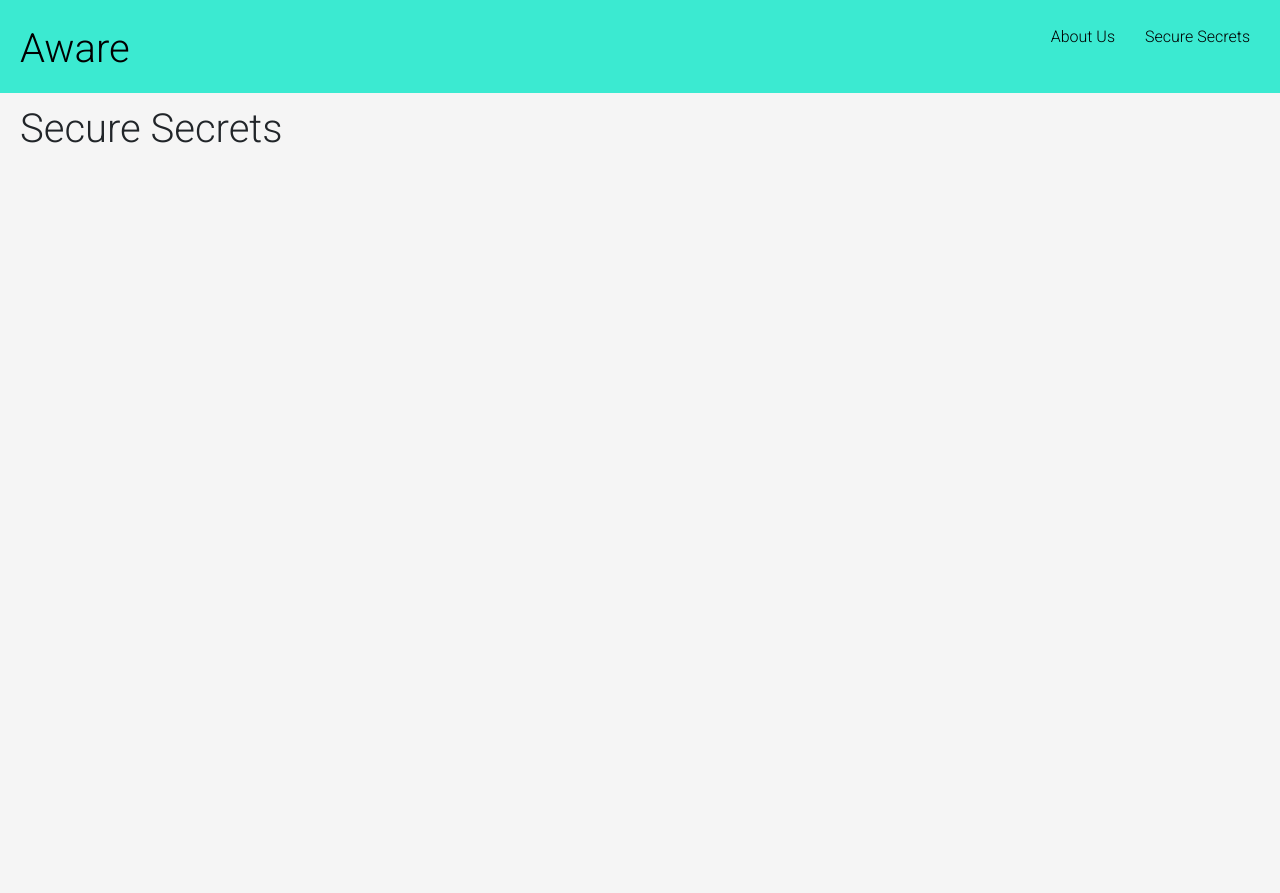
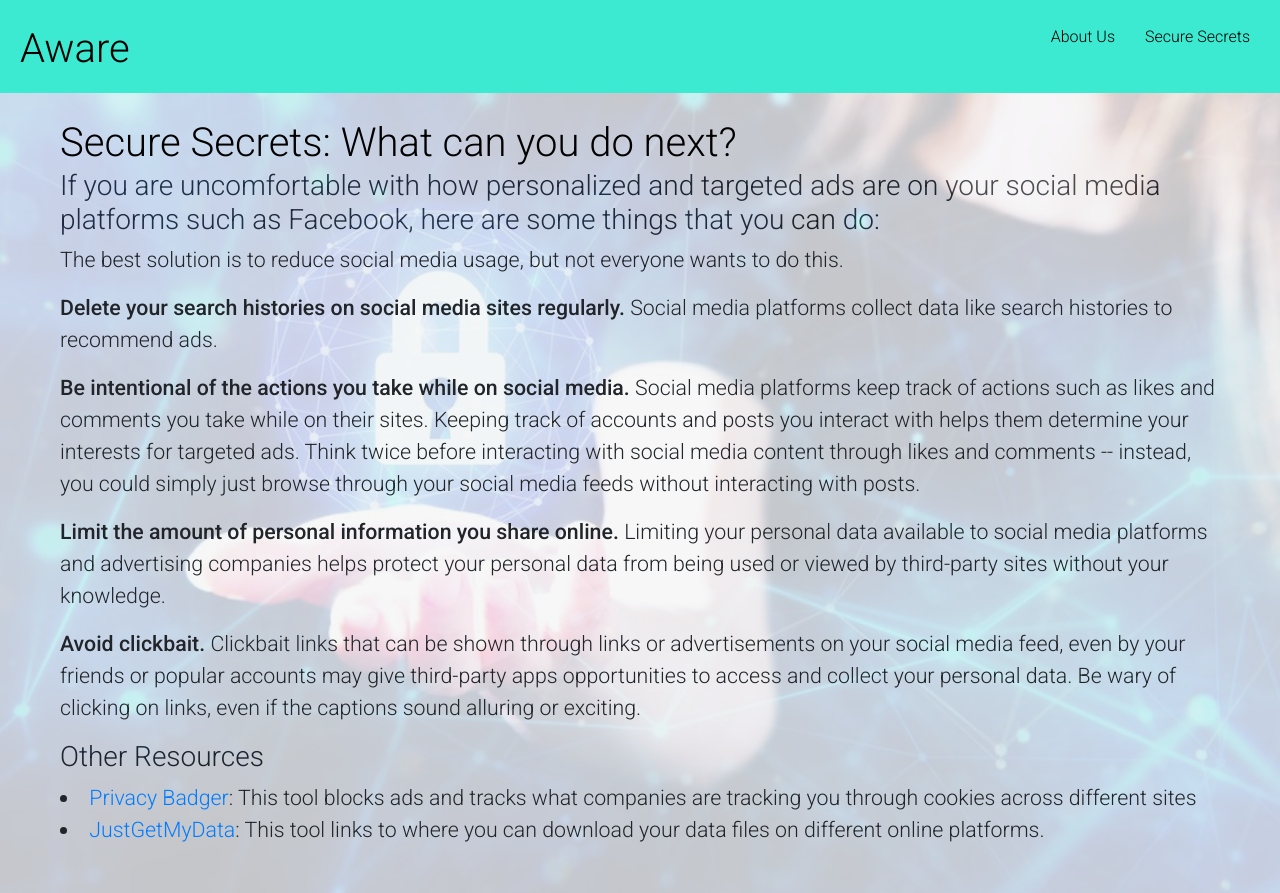
Before and after one commit to varunp27/cobraKai, a React (Create React App) app: page /#/next-steps in a window 1280 px wide. Before the commit the page ends 800 px from the top, so only its background shows below. Built offline with nearby package versions, Linux system fonts and the light colour scheme.

Commit message:
Adds secure secrets page

```diff
--- a/src/App.css
+++ b/src/App.css
@@ -62,12 +62,41 @@ body, main {
   height: 100vh;
 }
 
-.next-steps-body {
+#next-steps-body {
   padding-top: 105px;
-  margin-left: 20px;
-  margin-right: 20px;
+  padding-left: 60px;
+  padding-right: 60px;
   padding-bottom: 20px;
 }
+
+#next-steps-body::before {
+  content: "";
+  background-image: url("img/lock.jpg");
+  background-size: cover;
+  height: 100%;
+  position: absolute;
+  top: 93px;
+  right: 0px;
+  bottom: 0px;
+  left: 0px;
+  opacity: 0.2;
+}
+
+#next-steps-body h1 {
+  position: relative;
+  color: black;
+  font-size: 24;
+  line-height: 0.9;
+  padding-top: 20px;
+}
+
+#next-steps-body p {
+  font-size: 16pt;
+  font-weight: 300;
+  position: relative;
+}
+
+
 
 .bottom-aboutus {
   padding-bottom: 50px;
--- a/src/components/AboutUs.js
+++ b/src/components/AboutUs.js
@@ -23,6 +23,7 @@ export default class AboutUs extends React.Component {
 
                 <h5>Here's a link to our github repo</h5>
                 <p className="bottom-aboutus"><a href='https://github.com/varunp27/cobraKai'>Aware Github Repo</a></p>
+                <p>With help from Yim Register, iPhD Student</p>
             </div>
         )
     }
--- a/src/components/AdsWordcloud.js
+++ b/src/components/AdsWordcloud.js
@@ -192,12 +192,12 @@ export default class AdsWordCloud extends React.Component {
 
          let data = d3.rollups(words, group => group.length, w => w)
          .sort(([, a], [, b]) => d3.descending(a, b))
-         .slice(0, words.length)
+         .slice(2, 150)
          .map(([text, value]) => ({text, value}))
 
          let data2 = d3.rollups(words2, group => group.length, w => w)
          .sort(([, a], [, b]) => d3.descending(a, b))
-         .slice(0, words2.length)
+         .slice(2, 150)
          .map(([text, value]) => ({text, value}))
 
          const fontSizeMapper = word => Math.log2(word.value) * 17;
--- a/src/components/NextSteps.js
+++ b/src/components/NextSteps.js
@@ -9,8 +9,48 @@ import Interactions from "./Interactions"
 export default class NextSteps extends React.Component {
     render() {
         return(
-            <div className='next-steps-body'>
-                <h1>Secure Secrets</h1>
+            <div id='next-steps-body'>
+                <h1>Secure Secrets: What can you do next?</h1>
+                <h3>
+                    If you are uncomfortable with how personalized and targeted ads are on
+                    your social media platforms such as Facebook, here are some things that you can do:
+                </h3>
+                <p>
+                    The best solution is to reduce social media usage, but not everyone wants to do this.
+                </p>
+                <p>
+                    <strong>Delete your search histories on social media sites regularly. </strong>
+                    Social media platforms collect data like search histories to recommend ads.
+                </p>
+                <p>
+                    <strong>Be intentional of the actions you take while on social media. </strong>
+                    Social media platforms keep track of actions such as likes and comments you take while on their sites.
+                    Keeping track of accounts and posts you interact with helps them determine your interests for targeted ads.
+                    Think twice before interacting with social media content through likes and comments --
+                    instead, you could simply just browse through your social media feeds without interacting with posts.
+                </p>
+                <p>
+                    <strong>Limit the amount of personal information you share online. </strong>
+                    Limiting your personal data available to social media platforms and advertising companies
+                    helps protect your personal data from being used or viewed by third-party sites without your knowledge.
+                </p>
+                <p>
+                    <strong>Avoid clickbait. </strong>
+                    Clickbait links that can be shown through links or advertisements on your social media feed,
+                    even by your friends or popular accounts may give third-party apps opportunities to access and collect
+                    your personal data. Be wary of clicking on links, even if the captions sound alluring or exciting.
+                </p>
+                <h3>Other Resources</h3>
+                <p>
+                    <li>
+                        <a href="https://privacybadger.org/">Privacy Badger</a>: This tool blocks ads and tracks
+                        what companies are tracking you through cookies across different sites
+                    </li>
+                    <li>
+                        <a href="https://justgetmydata.com/">JustGetMyData</a>: This tool links to
+                        where you can download your data files on different online platforms.
+                    </li>
+                </p>
             </div>
         )
     }
```
Also changed, not shown: src/img/lock.jpg (added).
